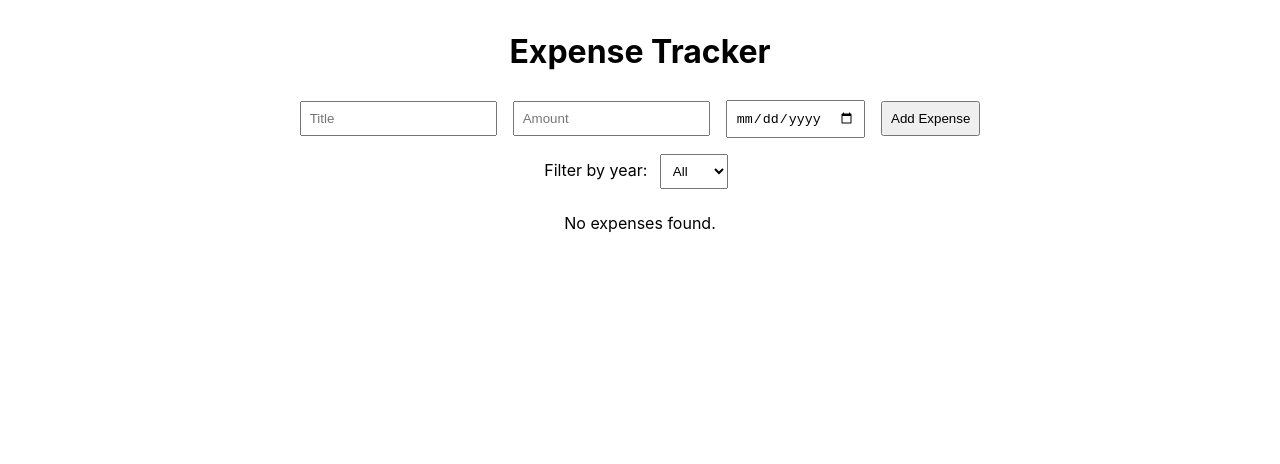
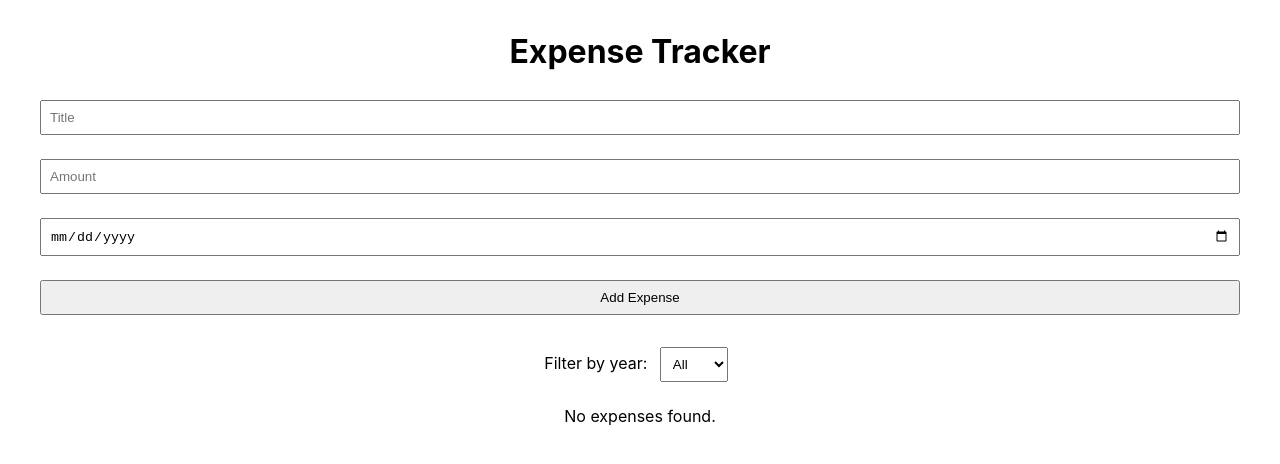
Before and after one commit to Baumendhra/expense-tracker, a React (Create React App) app: page / in a window 1280 px wide. Shown: the top 464 px of the page. Built offline with nearby package versions, Linux system fonts and the light colour scheme.

Commit message:
Update ExpenseForm.css

```diff
--- a/src/components/ExpenseForm.css
+++ b/src/components/ExpenseForm.css
@@ -0,0 +1,6 @@
+form {
+  display: flex;
+  flex-direction: column;
+  gap: 0.5rem;
+  margin-bottom: 1rem;
+}
```
